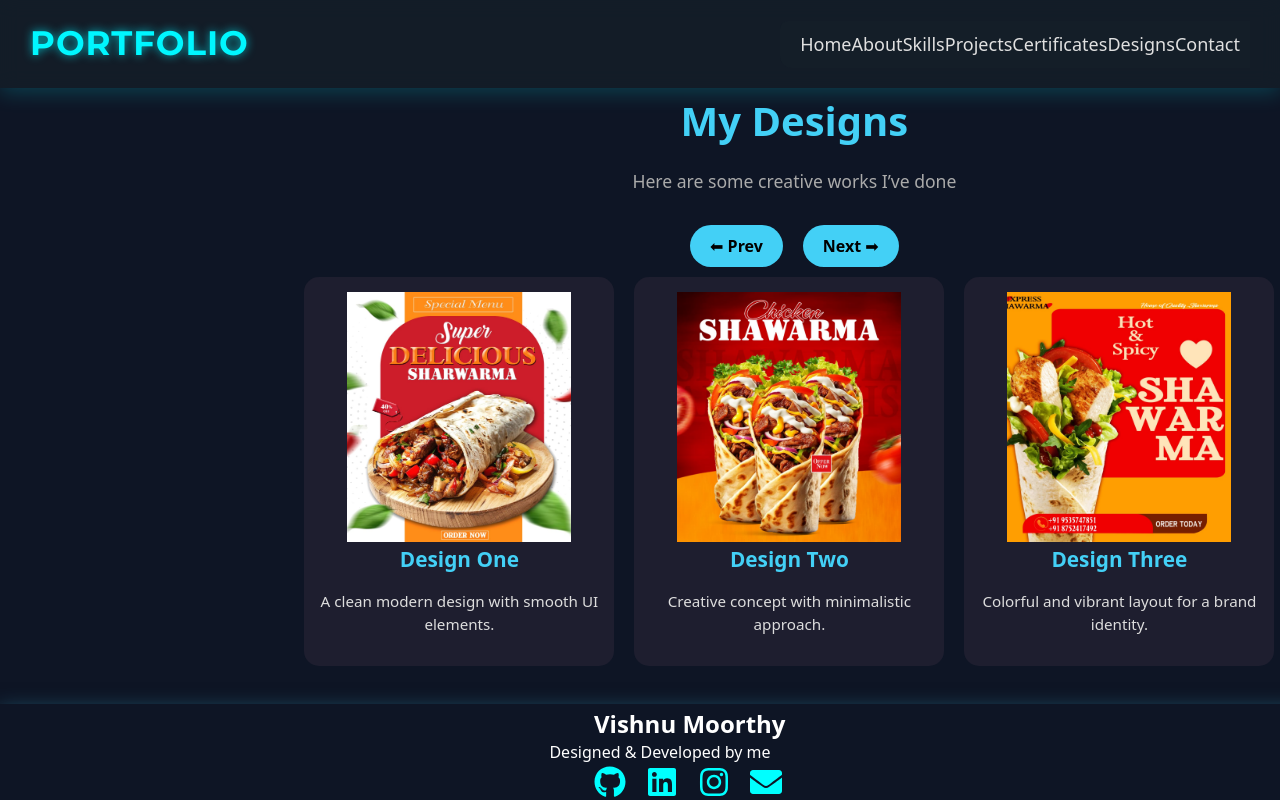
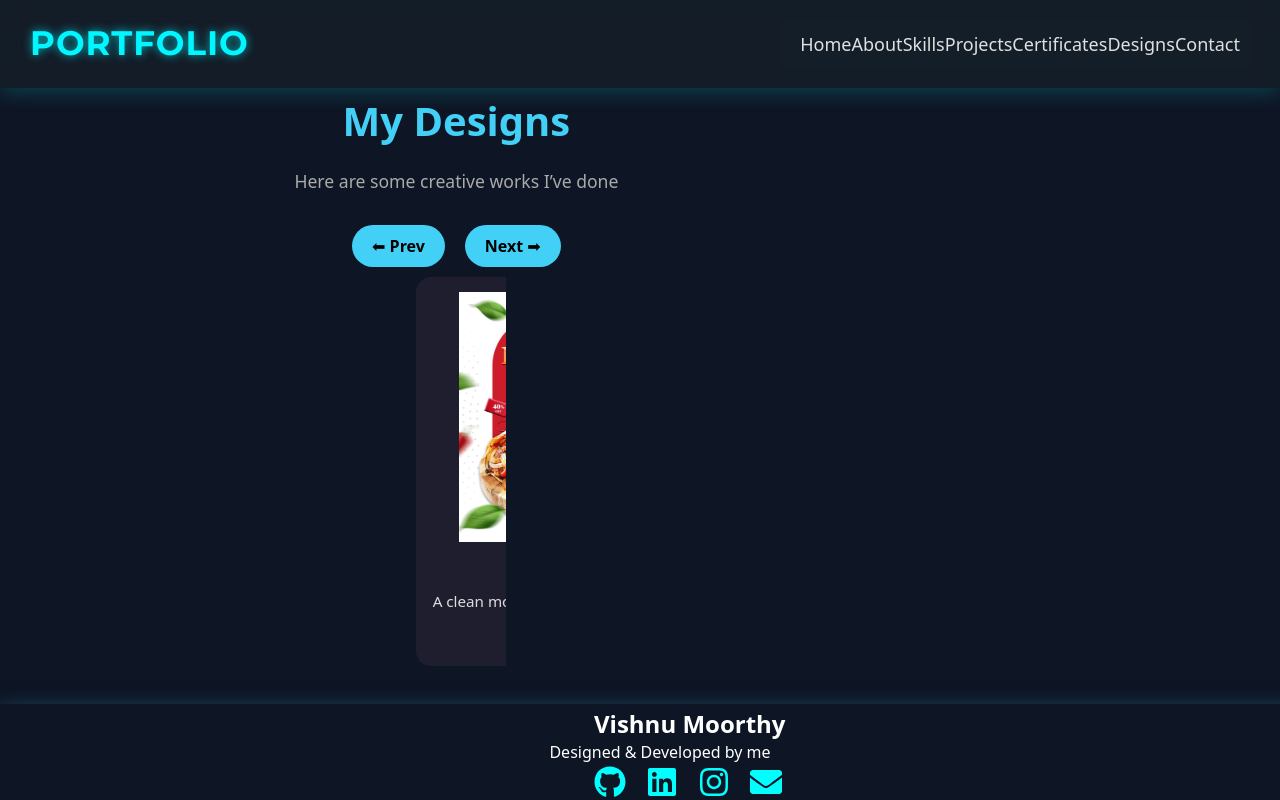
Before and after one commit to vishnu-1603/vishnuportfolio2, a React (Vite) app: page /designs in a window 1280 px wide. Built offline with nearby package versions, Linux system fonts and the light colour scheme.

Commit message:
Update Designs.css

```diff
--- a/src/components/Designs/Designs.css
+++ b/src/components/Designs/Designs.css
@@ -25,8 +25,7 @@
 
 /* Outer Scroll Container */
 .designs-outer {
-  width: 120%;
-  max-width: 1000px;
+  max-width: 100px;
   margin: auto;
   overflow-x: auto;
   display: flex;
```
